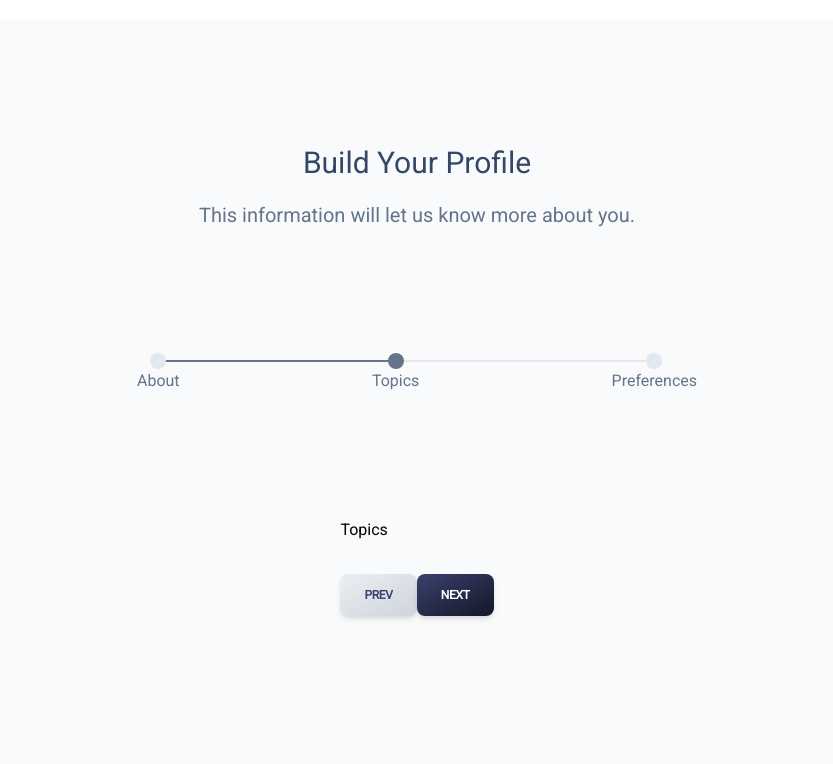
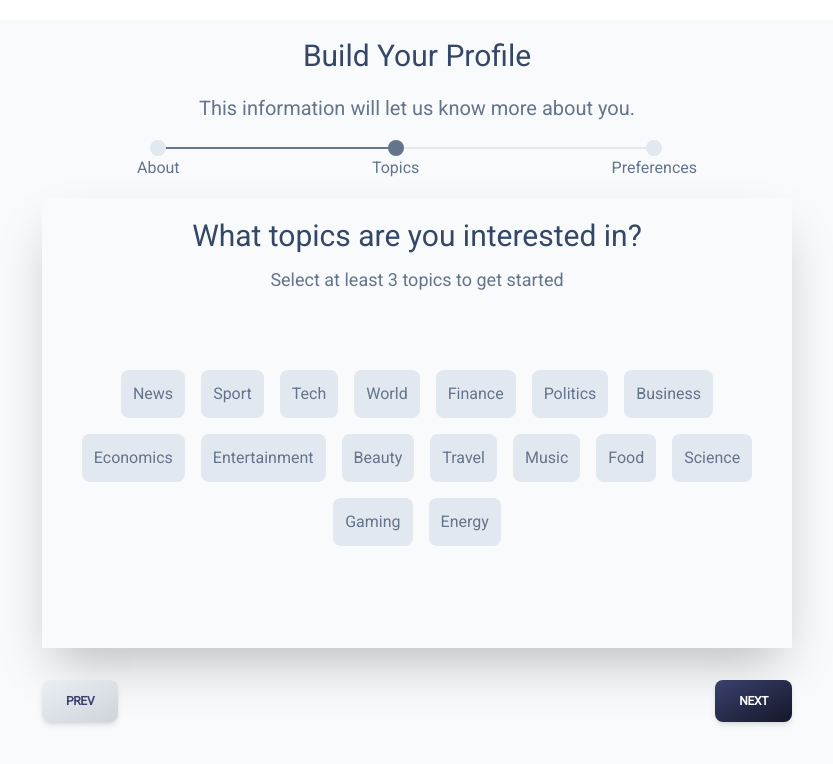
Before and after one commit to kareemegy/NewsX, a React (Vite) app: page /wizard in a window 1280 px wide. Both pictures are taken after a click on the element "NEXT". Shown: the top 764 px of the page, without its empty margins (223-1056 px from the left). Built offline with nearby package versions, Linux system fonts and the light colour scheme; no server answers.

Commit message:
add topics

```diff
--- a/src/pages/Wizard/Wizard.tsx
+++ b/src/pages/Wizard/Wizard.tsx
@@ -1,11 +1,9 @@
-import { useState } from "react";
+import { useEffect, useState } from "react";
 import Button from "../../components/button/button";
 import cn from "classnames";
 
 const Wizard = () => {
   const [step, setStep] = useState(1);
-  console.log("%c the state is " + step, "color: red");
-
   const [activeButton, setActiveButton] = useState(1);
 
   const handleStepChange = (newStep: number) => {
@@ -66,19 +64,19 @@ const Wizard = () => {
             )}
           ></div>
           <div className="w-full flex justify-between items-center">
-            {buttonData.map((button, index) => (
+            {buttonData.map(({ active, onClick, label }, index) => (
               <div className="flex flex-col items-center" key={index}>
                 <span
                   className={cn(
                     "block w-[8px] h-[8px] rounded-xl  p-2 transition-all delay-100 duration-300  ease-in",
                     {
-                      "bg-slate-500": button.active,
-                      "bg-slate-200": !button.active,
+                      "bg-slate-500": active,
+                      "bg-slate-200": !active,
                     }
                   )}
                 ></span>
-                <Button handleClick={button.onClick} className="text-slate-500">
-                  {button.label}
+                <Button handleClick={onClick} className="text-slate-500">
+                  {label}
                 </Button>
               </div>
             ))}
@@ -86,7 +84,7 @@ const Wizard = () => {
         </div>
         <div>
           {step === 1 && <Info />}
-          {step === 2 && <h1>Topics</h1>}
+          {step === 2 && <Topics />}
           {step === 3 && <h1>Address</h1>}
           <div className="flex justify-between mt-8">
             <Button
@@ -115,7 +113,6 @@ export default Wizard;
 
 const Info = () => {
   const [file, setFile] = useState(null);
-
   const handleFileChange = (event: any) => {
     console.log(event.target.files[0]);
     setFile(event.target.files[0]);
@@ -199,3 +196,76 @@ const Info = () => {
     </div>
   );
 };
+
+const Topics = () => {
+  const [topics, setTopics] = useState([
+    "News",
+    "Sport",
+    "Tech",
+    "World",
+    "Finance",
+    "Politics",
+    "Business",
+    "Economics",
+    "Entertainment",
+    "Beauty",
+    "Travel",
+    "Music",
+    "Food",
+    "Science",
+    "Gaming",
+    "Energy",
+  ]);
+  const [selectedTopics, setSelectedTopics] = useState<string[]>([]);
+
+  const toggleTopic = (topic: string) => {
+    setSelectedTopics((prevSelectedTopics) => {
+      if (prevSelectedTopics.includes(topic)) {
+        return prevSelectedTopics.filter((t) => t !== topic);
+      } else {
+        return [...prevSelectedTopics, topic];
+      }
+    });
+  };
+
+  useEffect(() => {
+    const storedTopics = localStorage.getItem("selectedTopics");
+    if (storedTopics) {
+      setSelectedTopics(JSON.parse(storedTopics));
+    }
+  }, []);
+
+  useEffect(() => {
+    localStorage.setItem("selectedTopics", JSON.stringify(selectedTopics));
+  }, [selectedTopics]);
+
+  return (
+    <div className=" shadow-2xl p-5 h-[450px] w-[750px]">
+      <div>
+        <h1 className=" text-center text-3xl mb-3 text-wizardBlueDark">
+          What topics are you interested in?
+        </h1>
+        <p className="text-center text-lg text-slate-500">
+          Select at least 3 topics to get started
+        </p>
+      </div>
+      <div className="h-[80%] flex items-center ">
+        <div className="flex flex-wrap justify-center">
+          {topics.map((topic, index) => (
+            <div className="m-2" key={index}>
+              <button
+                onClick={() => toggleTopic(topic)}
+                className={cn("bg-slate-200 text-slate-500 p-3 rounded-lg", {
+                  "bg-wizardBlueDark text-white":
+                    selectedTopics.includes(topic),
+                })}
+              >
+                {topic}
+              </button>
+            </div>
+          ))}
+        </div>
+      </div>
+    </div>
+  );
+};
```
